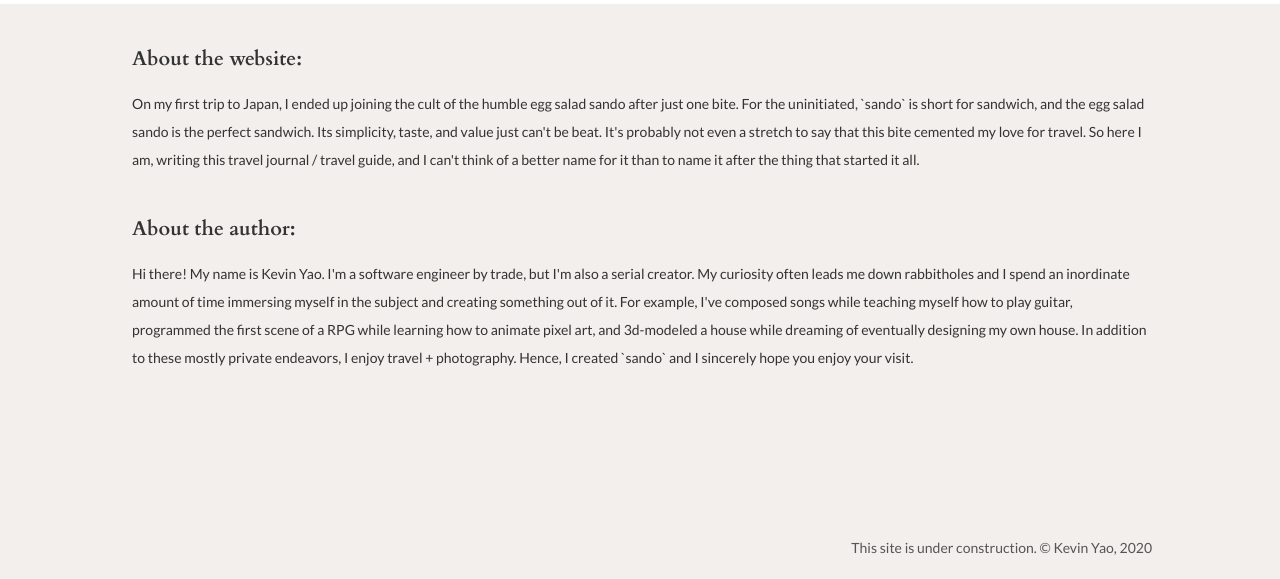
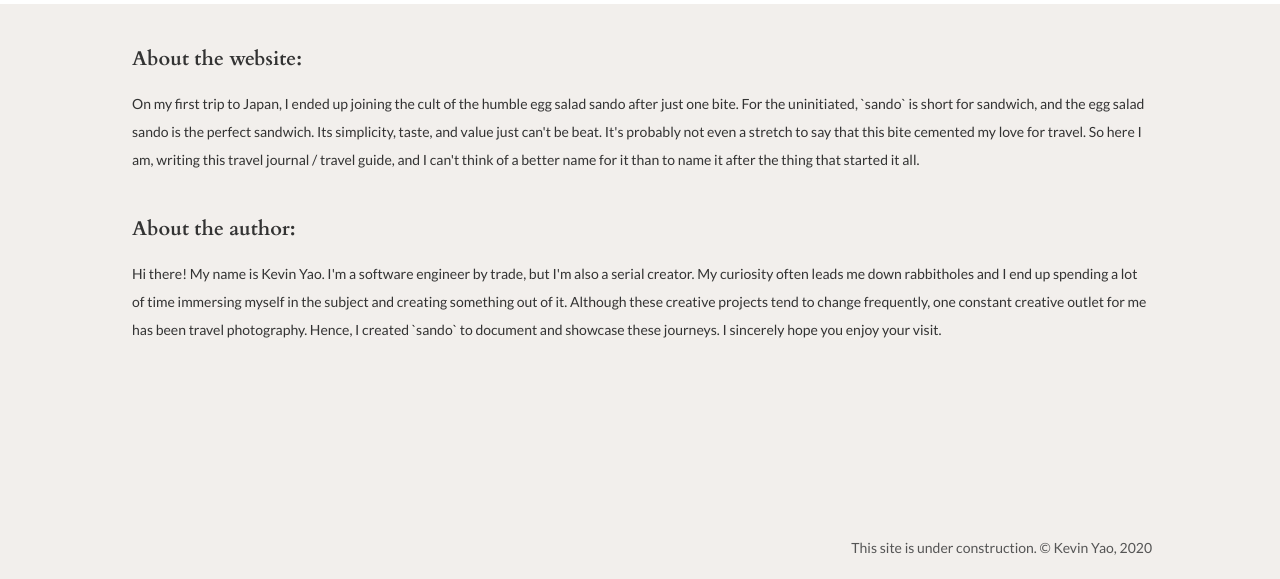
Before and after one commit to kzmeyao/sando, a Gatsby site: page /about in a window 1280 px wide. Shown: the part 221-800 px from the top of the page. Built offline with nearby package versions, Linux system fonts and the light colour scheme; Gatsby itself is replaced by a stand-in of ours.

Commit message:
edit about text

```diff
--- a/src/components/about/index.js
+++ b/src/components/about/index.js
@@ -1,6 +1,7 @@
 import React from 'react';
 
-const headingClass = 'font-heading font-semibold text-xl text-grey-darkest my-4';
+const headingClass =
+  'font-heading font-semibold text-xl text-grey-darkest my-4';
 const pClass = 'text-sm leading-loose text-grey-darkest';
 
 const About = () => (
@@ -20,13 +21,11 @@ const About = () => (
     <p className={pClass}>
       Hi there! My name is Kevin Yao. I'm a software engineer by trade, but I'm
       also a serial creator. My curiosity often leads me down rabbitholes and I
-      spend an inordinate amount of time immersing myself in the subject and
-      creating something out of it. For example, I've composed songs while
-      teaching myself how to play guitar, programmed the first scene of a RPG
-      while learning how to animate pixel art, and 3d-modeled a house while
-      dreaming of eventually designing my own house. In addition to these mostly
-      private endeavors, I enjoy travel + photography. Hence, I created `sando`
-      and I sincerely hope you enjoy your visit.
+      end up spending a lot of time immersing myself in the subject and creating
+      something out of it. Although these creative projects tend to change
+      frequently, one constant creative outlet for me has been travel
+      photography. Hence, I created `sando` to document and showcase these
+      journeys. I sincerely hope you enjoy your visit.
     </p>
   </>
 );
```
